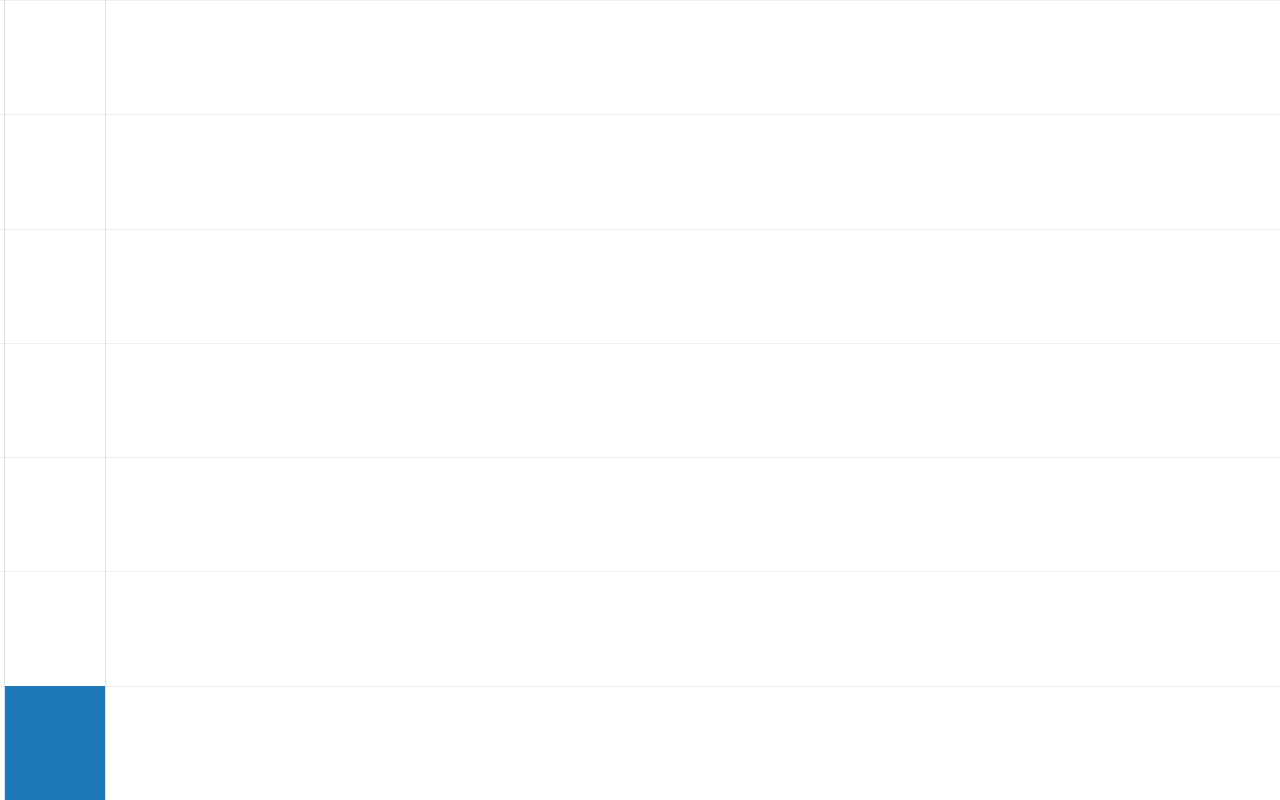
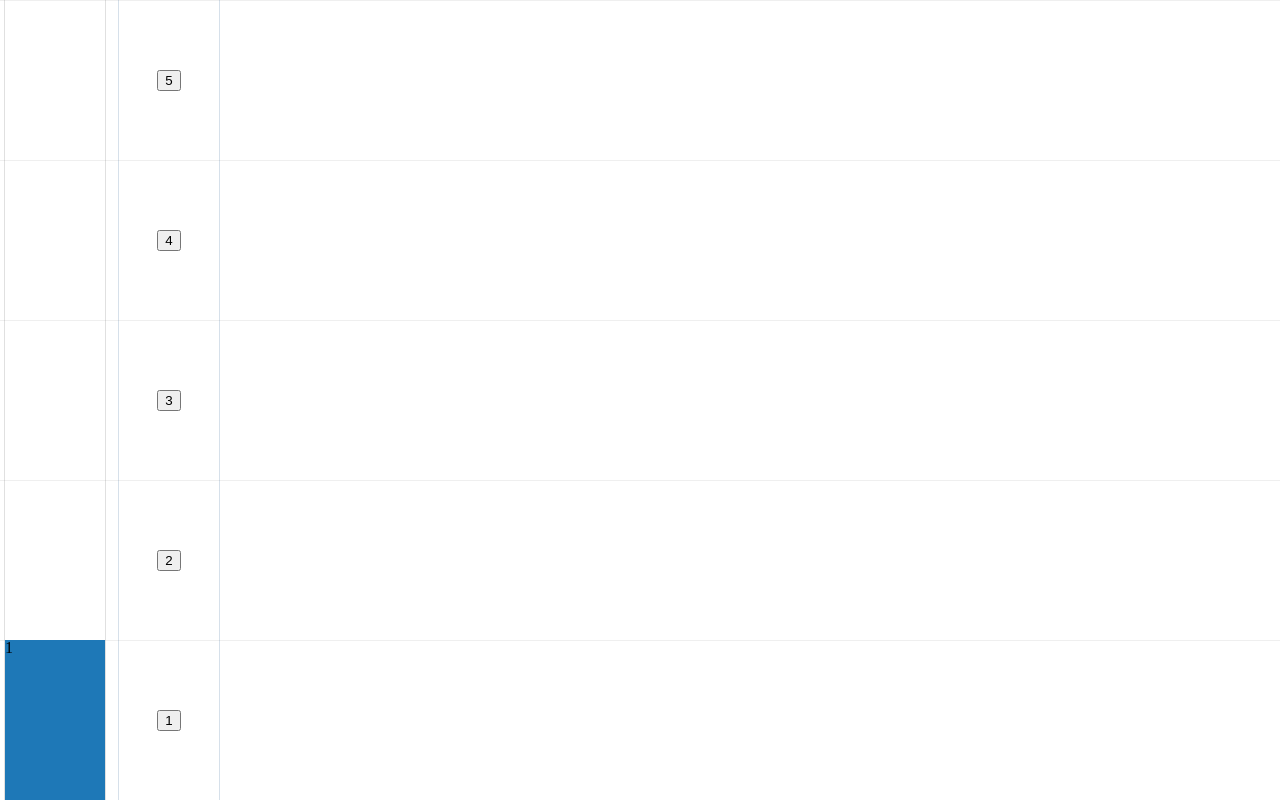
Before and after one commit to Nigmatulin8/lifts, a Vue app: page / in a window 1280 px wide. Built offline with nearby package versions, Linux system fonts and the light colour scheme.

Commit message:
Step 2. Начинаем движение

```diff
--- a/src/components/lift.vue
+++ b/src/components/lift.vue
@@ -1,8 +1,10 @@
 <template>
     <div
         class="lift"
-        :style="{ 'height': `calc(100% / ${floors})` }"
-    />
+        :style="liftStyles"
+    >
+        {{  lift.targetFloor }}
+    </div>
 </template>
 
 <script>
@@ -22,6 +24,19 @@
         },
 
         data: () => ({ }),
+
+        computed: {
+            liftStyles() {
+                // Берём модуль разности, чтоб секунды не были отрицательным на случай, если едем сверху вниз.
+                let animationSeconds = Math.abs(this.lift.targetFloor - this.lift.startFloor);
+
+                return {
+                    'height': `calc(100% / ${this.floors})`,
+                    'transition': `all ${animationSeconds}s linear`,
+                    'bottom': `calc((100% / ${this.floors}) * ${this.lift.targetFloor - 1})`
+                }
+            },
+        }
     }
 </script>
 
--- a/src/views/lifts.vue
+++ b/src/views/lifts.vue
@@ -10,6 +10,18 @@
             :floors="floors"
             :key="lift.id"
         />
+
+        <div class="buttons">
+            <div
+                class="buttons__wrapper"
+                :style="{ 'height': `calc(100% / ${floors})` }"
+                v-for="floor in floors"
+            >
+                <button @click="callLift(floors - floor + 1)">
+                   {{ floors - floor + 1  }}
+                </button>
+            </div>
+        </div>
     </div>
 </template>
 
@@ -26,24 +38,31 @@
         },
 
         data: () => ({
-            floors: 7,
+            floors: 5,
             lifts: [
                 /**
                  * @param id - id лифта -_-
                  * @param status - -1 - отдыхает, 0 - свободен, 1 - едет
                  * @param targetFloor - Этаж на который едем
-                 * @param currentFloor - Этаж с которого начали движение. Если targetFloor === currentFloor, то мы на месте
-                 * @param rested - Отдохнул лифт или нет. Ставим false сразу после запуска и переключаем обратно через 3с после остановки
+                 * @param startFloor - Этаж с которого стартанули
                  */
                 {
                     id          : 0,
                     status      : 0,
-                    targetFloor : 0,
-                    currentFloor: 0,
-                    rested      : true,
+                    targetFloor : 1,
+                    startFloor  : 0,
                 },
             ],
         }),
+
+        methods: {
+            callLift(floor) {
+                // Наш прошлый целевой этаж также является нашим этажом старта
+                this.lifts[0].startFloor = this.lifts[0].targetFloor;
+
+                this.lifts[0].targetFloor = floor;
+            }
+        }
     }
 </script>
 
@@ -54,4 +73,21 @@
         width: 100vw;
         height: 100vh;
     }
+
+    .buttons {
+        display: flex;
+        flex-direction: column;
+        width: 100px;
+        height: 100%;
+        z-index: 2;
+        margin-left: 8px;
+        border-right: 1px solid rgba(50, 100, 150, .2);
+        border-left: 1px solid rgba(50, 100, 150, .2);
+
+        &__wrapper {
+            display: flex;
+            align-items: center;
+            justify-content: center;
+        }
+    }
 </style>
```
